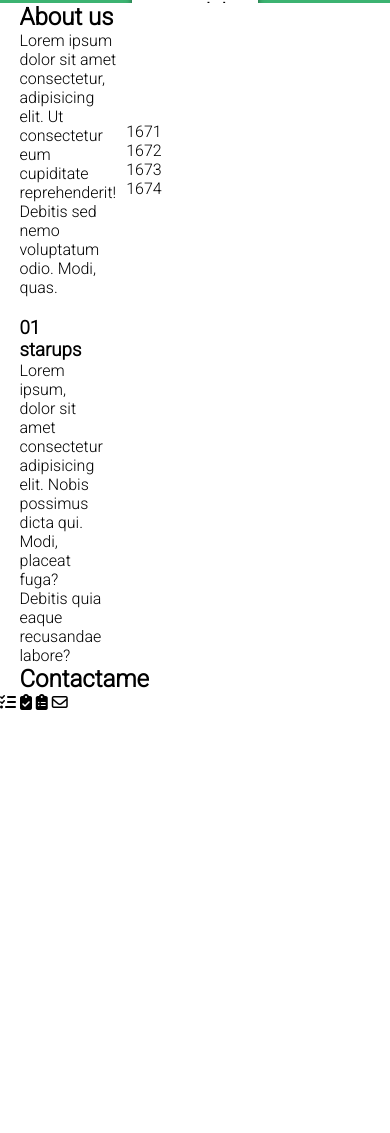
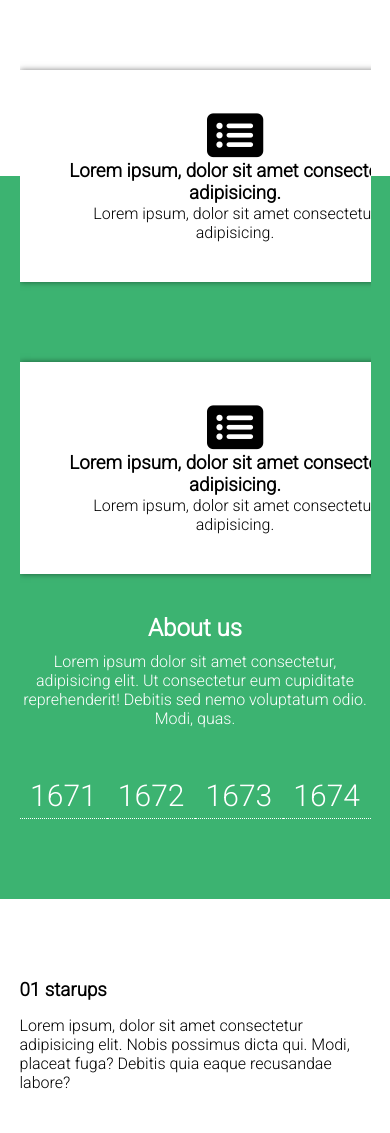
Before and after one commit to soyholman/Recursos-y-documentaci-n, a plain HTML site: page index.html in a window 390 px wide. Shown: the part 867-2000 px from the top of the page. Before the commit the page ends 1579 px from the top, so only its background shows below. Drawn offline with Linux system fonts and the light colour scheme.

Commit message:
Finalizado

```diff
--- a/estilo.css
+++ b/estilo.css
@@ -123,4 +123,163 @@ flex-wrap: wrap;
     text-align: center;
 }
 
-[class]
+[class ^="fas fa"]{
+text-align: center;
+    font-size: 50px;
+    margin: 20px 20;
+}
+
+
+.about-us{
+
+    background-color: #3cb371 ;
+    color: white;
+
+    height: auto;
+    padding-bottom: 60px;
+}
+
+.textos-about-us{
+
+
+    grid-column: 1/-1;
+text-align: center;
+
+}
+.textos-about-us .parrafo{
+
+    color: white;
+    margin-top: 10px;
+}
+
+.numbers{
+
+    grid-column: 1/-1;
+    display: flex;
+    justify-content:space-evenly;
+}
+
+.number{
+    text-align: center;
+    font-size: 30px;
+    width: 22%;
+}
+
+
+.mission{
+
+    padding:80px 0;
+
+
+}
+
+.textos-mission{
+
+
+    margin-bottom: 20px;
+    grid-column: 7/13;
+    grid-row: 1/-1;
+}
+
+.img-mission{
+
+    grid-column: 1/7;
+    grid-row: 1/-1;
+}
+
+footer{
+    background:mediumseagreen;
+    color:white;
+    text-align: center;
+    padding: 60px 0;
+
+}
+
+.textos-footer{
+    grid-column: 1/-1;
+}
+
+@media screen and (max-width:800px){
+
+    .header{
+        height: auto;
+    }
+
+
+    .grid{
+
+        grid-gap: 30px;
+    }
+
+    .img-hero,.textos-hero{
+grid-column: 1/-1;
+
+    }
+    .img-hero{
+        text-align: center;
+
+    }
+
+    .textos-hero{
+        margin-top: 40px;
+    }
+    .services{
+
+        height: auto;
+        margin-top: 40px;
+    }
+
+    .item{
+        width: 60%;
+        margin: 40px 0;
+        height: auto;
+        padding: 40px;
+    }
+
+    .img-mission{
+        grid-column: 1/-1;
+        grid-row: 2/3;
+        text-align: center;
+
+    }
+
+    .textos-mission{
+
+        grid-column: 1/-1;
+        grid-row: 1/2;
+        align-self: center;
+    }
+}
+
+
+ @media  screen and (max-width:400px) {
+     .img{
+
+        max-width: 170px;
+     }
+
+     .grid{
+
+        grid-template-columns: repeat(auto-fit,minmax(180px,1fr));
+     }
+
+
+
+     .item{
+         width: 100%;
+         flex-shrink: 0;
+     }
+
+ .number{
+     width: 55%;
+     border-bottom: 1px dotted #fff;
+     margin-bottom: 20px;
+    padding-bottom: 5px;
+
+ }
+ .textos-mission h3{
+margin-bottom: 15px;
+ }
+
+
+    }
--- a/index.html
+++ b/index.html
@@ -70,28 +70,35 @@
 
             <div class="numbers">
 
-                <div class="number">
+
                     <div class="number">1671</div>
                     <div class="number">1672</div>
                     <div class="number">1673</div>
                     <div class="number">1674</div>
-                </div>
+
             </div>
             </div>
 
-            <section class="mission grid">
-                <div class="textos-mission">
-                    <div class="texto-mision">
-                        <h3>01 starups</h3>
 
-                        <p>Lorem ipsum, dolor sit amet consectetur adipisicing elit. Nobis possimus dicta qui. Modi, placeat fuga? Debitis quia eaque recusandae labore?</p>
-                    </div>
+
+        </section>
+
+        <section class="mission grid">
+
+            <div class="textos-mission">
+
+                <div class="texto-mission">
+
+                    <h3>01 starups</h3>
+
+                    <p>Lorem ipsum, dolor sit amet consectetur adipisicing elit. Nobis possimus dicta qui. Modi, placeat fuga? Debitis quia eaque recusandae labore?</p>
+
                 </div>
-            </section>
-            <!-- <div class="img-mission">
+
+            </div>
+            <div class="img-mission">
                 <img src="img/undraw_Usability_testing_re_uu1g (1).svg" class="img" alt="">
             </div>
-             -->
         </section>
 
 
@@ -102,15 +109,15 @@
     <footer>
         <div class="grid">
             <div class="textos-footer">
-                <h2 class="subtitulo">Contactame</h2>
+                <h2 class="subtitulo">Universidad central de nicaragua</h2>
             </div>
         </div>
     </footer>
-
+<!--
     <i class="fas fa-tasks"></i>
     <i class="fas fa-clipboard-check"></i>
     <i class="fas fa-clipboard-list"></i>
-    <i class="far fa-envelope"></i>
+    <i class="far fa-envelope"></i> -->
     <script src="https://kit.fontawesome.com/f955c68031.js"></script>
 </body>
 
```
